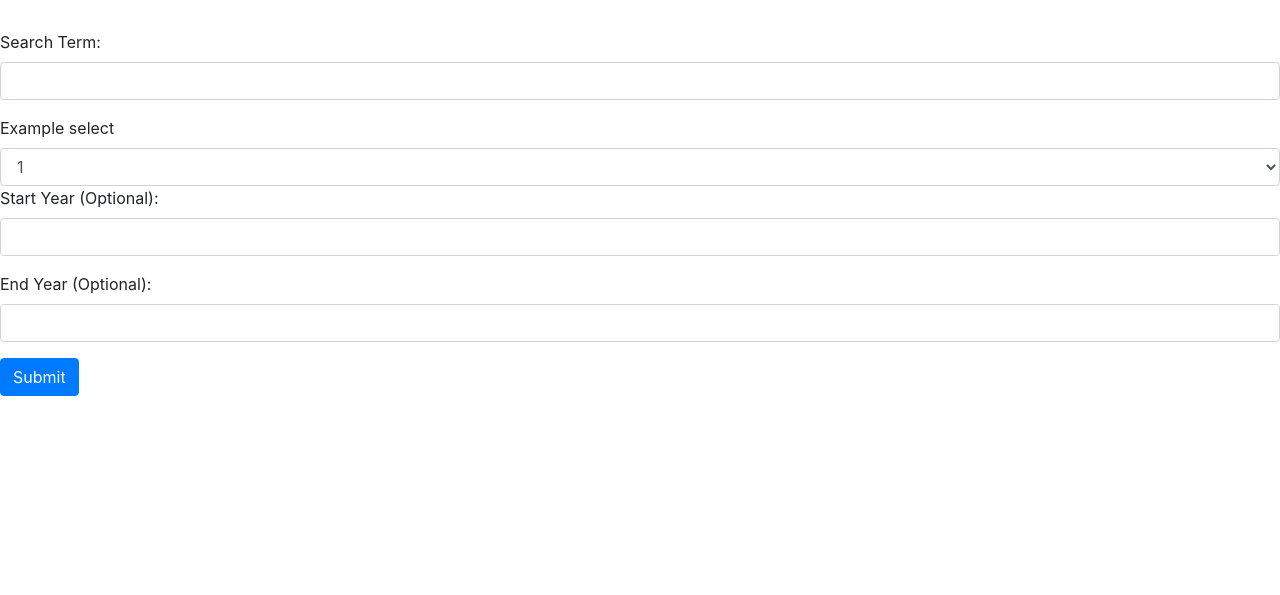
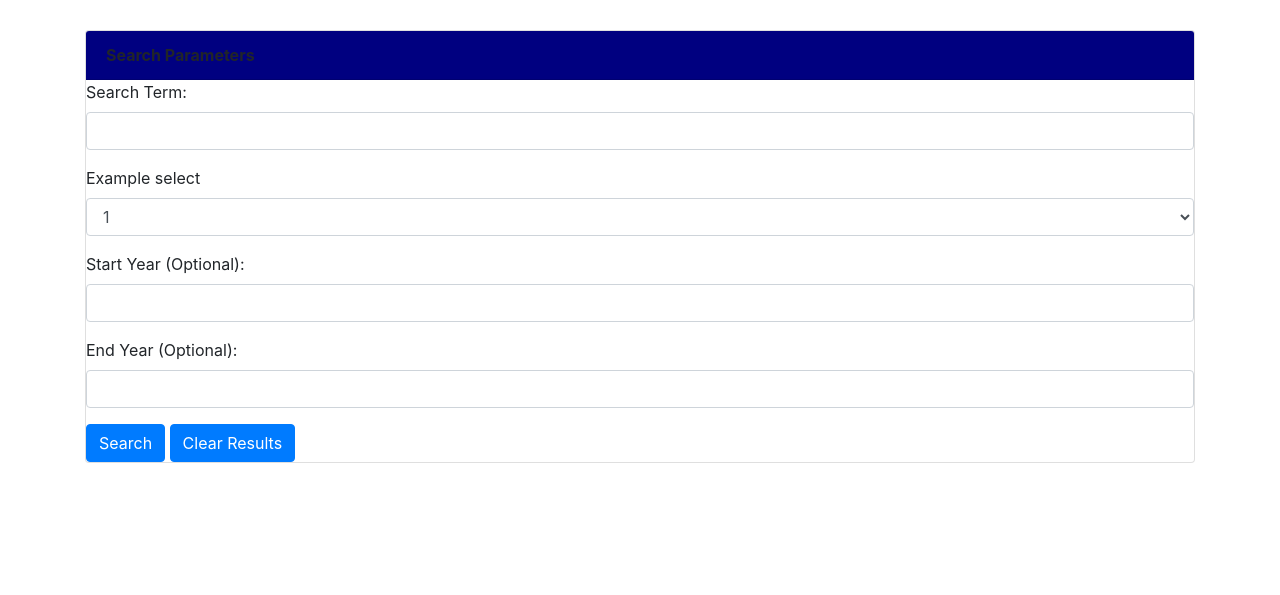
Before and after one commit to es9156967/NEW-YORK-TIMES, a plain HTML site: page index.html in a window 1280 px wide. Shown: the part 205-800 px from the top of the page. Drawn offline with nearby package versions, Linux system fonts and the light colour scheme.

Commit message:
updated correct div to format bootstrap

```diff
--- a/index.html
+++ b/index.html
@@ -1,19 +1,27 @@
 <!DOCTYPE html>
 <html lang="en">
+
 <head>
     <meta charset="UTF-8">
     <meta name="viewport" content="width=device-width, initial-scale=1.0">
     <meta http-equiv="X-UA-Compatible" content="ie=edge">
     <title>Document</title>
-    <link rel="stylesheet" href="https://stackpath.bootstrapcdn.com/bootstrap/4.4.1/css/bootstrap.min.css" integrity="sha384-Vkoo8x4CGsO3+Hhxv8T/Q5PaXtkKtu6ug5TOeNV6gBiFeWPGFN9MuhOf23Q9Ifjh" crossorigin="anonymous">
+    <link rel="stylesheet" href="https://stackpath.bootstrapcdn.com/bootstrap/4.4.1/css/bootstrap.min.css"
+        integrity="sha384-Vkoo8x4CGsO3+Hhxv8T/Q5PaXtkKtu6ug5TOeNV6gBiFeWPGFN9MuhOf23Q9Ifjh" crossorigin="anonymous">
     <link rel="stylesheet" href="style.css">
 
 </head>
+
 <body>
+    <div class="container">
+
         <div class="jumbotron">
             <h1 class="display-4">New York Times Search</h1>
+        </div>
 
-      </div>
+        <div class="card">
+            <div class="card-header">Search Parameters</div>
+
             <form>
                 <div class="form-group">
                     <label for="searchTerm">Search Term:</label>
@@ -35,7 +43,7 @@
                         <option>9</option>
                         <option>10</option>
                     </select>
-
+                </div>
                 <div class="form-group">
                     <label for="startYear">Start Year (Optional):</label>
                     <input type="password" class="form-control" id="startYear">
@@ -45,10 +53,13 @@
                     <input type="password" class="form-control" id="endYear">
                 </div>
 
-        <button type="submit" class="btn btn-primary">Submit</button>
+                <button type="submit" class="btn btn-primary">Search</button>
+                <button type="submit" class="btn btn-primary">Clear Results</button>
             </form>
-
+        </div>
+    </div>
 
 
 </body>
+
 </html>
```
Lines whose indentation alone changed are shown as unchanged.
